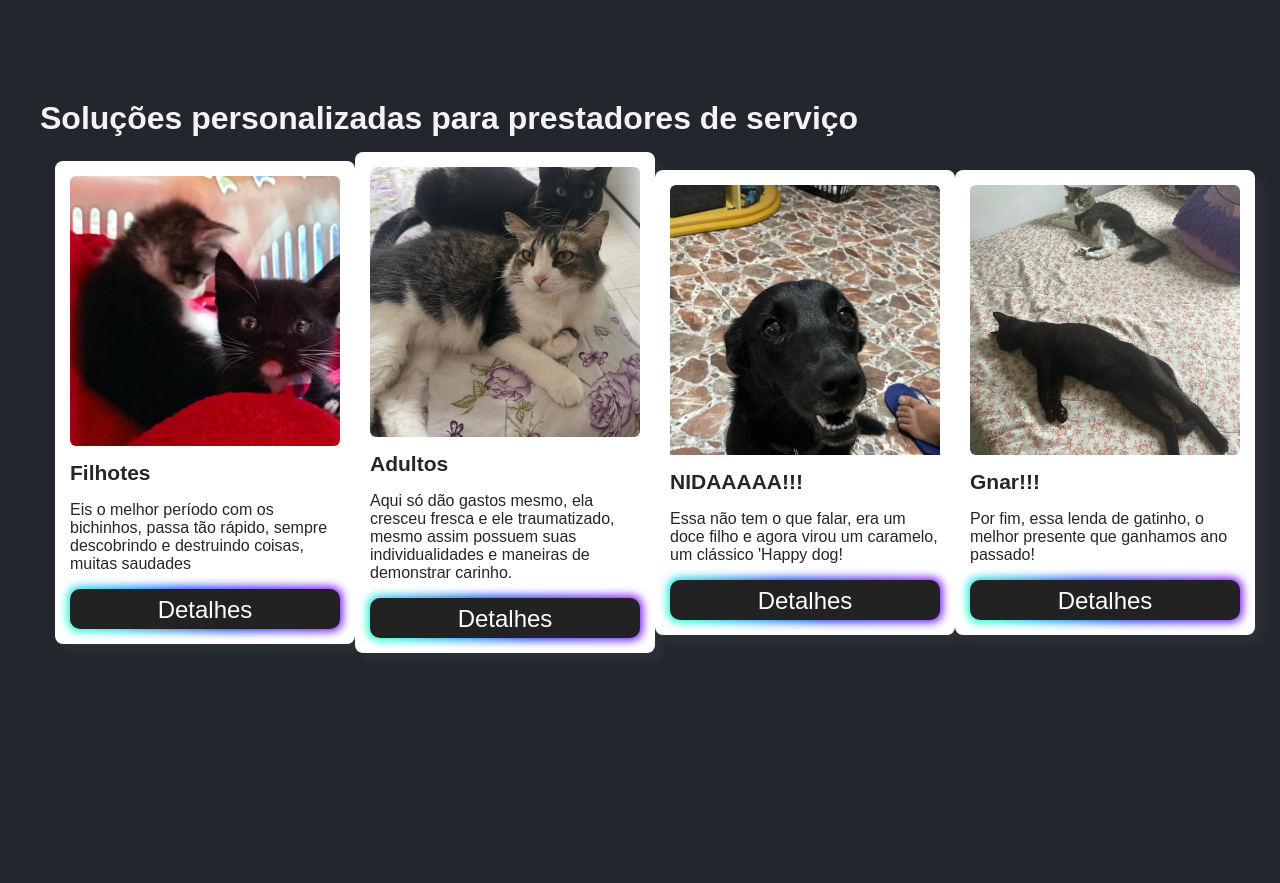
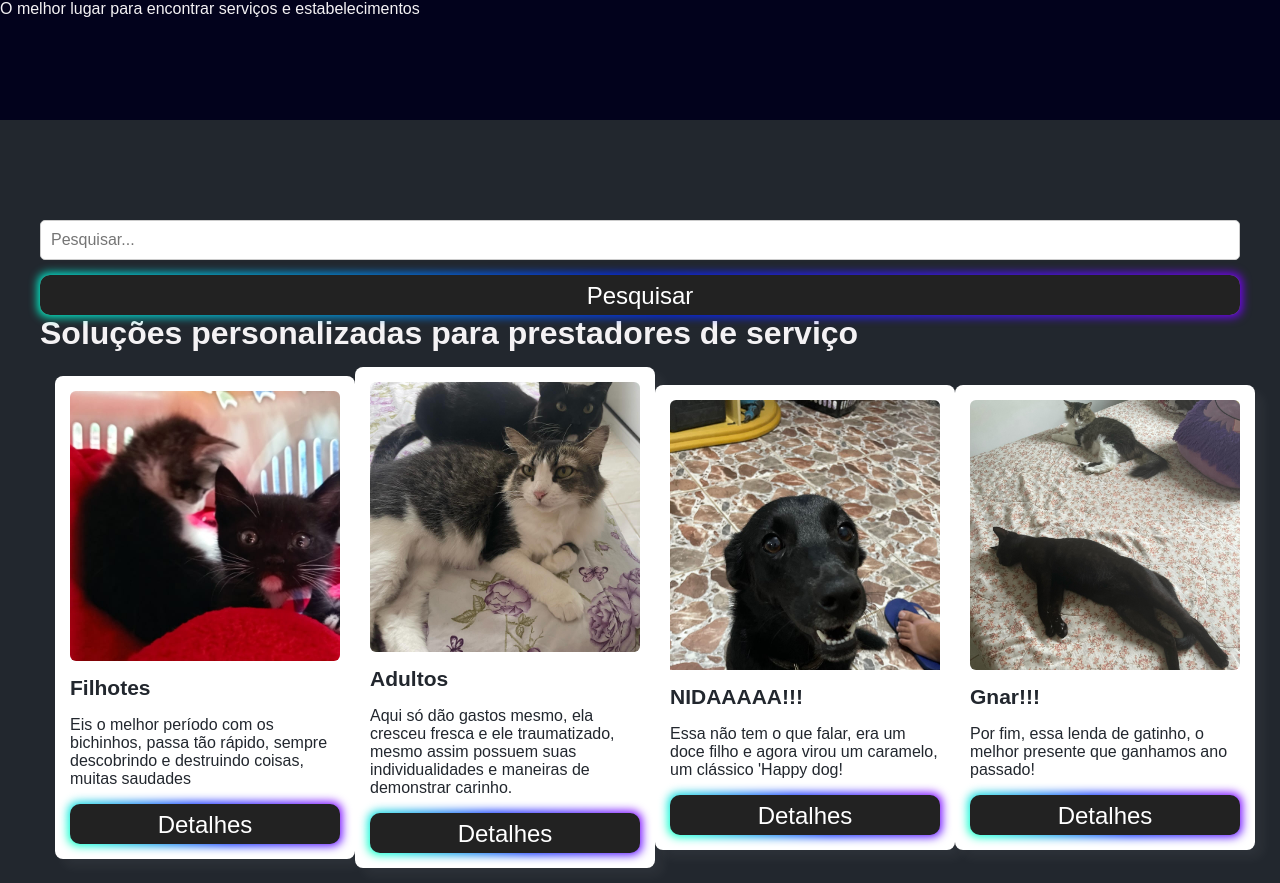
Before and after one commit to CristalAcademy/lp-cristal-service, a plain HTML site: page index.html in a window 1280 px wide. Before the commit the page ends 800 px from the top, so only its background shows below. Drawn offline with Linux system fonts and the light colour scheme.

Commit message:
Campo de pesquisa

```diff
--- a/css/main.css
+++ b/css/main.css
@@ -1,3 +1,7 @@
+html {
+  font-family: Arial, Helvetica, sans-serif;
+}
+
 body {
   background-color: #22272e;
   margin: 0;
@@ -14,6 +18,15 @@ main {
   display: table;
   margin: 100px auto 0 auto;
 
+}
+
+
+header {
+  width: 100%;
+  height: 120px;
+  background-color: #02021c;
+  align-items: center;
+  justify-content: center;
 }
 
 .galeria {
@@ -156,3 +169,22 @@ main {
   border-radius: 10px;
   transition: background-color 0.3s;
 }
+
+.search {
+  width: 100%;
+  display: flex;
+  flex-direction: column;
+  flex-wrap: wrap;
+  justify-content: space-between;
+  align-items: center;
+  gap: 15px;
+}
+
+#search {
+  width: 100%;
+  padding: 10px;
+  border: 1px solid #ccc;
+  border-radius: 5px;
+  font-size: 16px;
+  box-sizing: border-box;
+}
--- a/index.html
+++ b/index.html
@@ -9,7 +9,15 @@
 </head>
 
 <body>
+  <header>
+    O melhor lugar para encontrar serviços e estabelecimentos
+  </header>
   <main>
+
+    <div class="search">
+      <input type="text" id="search" name="search" placeholder="Pesquisar...">
+      <button type="submit" class="btn"> Pesquisar</button>
+    </div>
     <h1>Soluções personalizadas para prestadores de serviço</h1>
 
     <div class="galeria">
```
